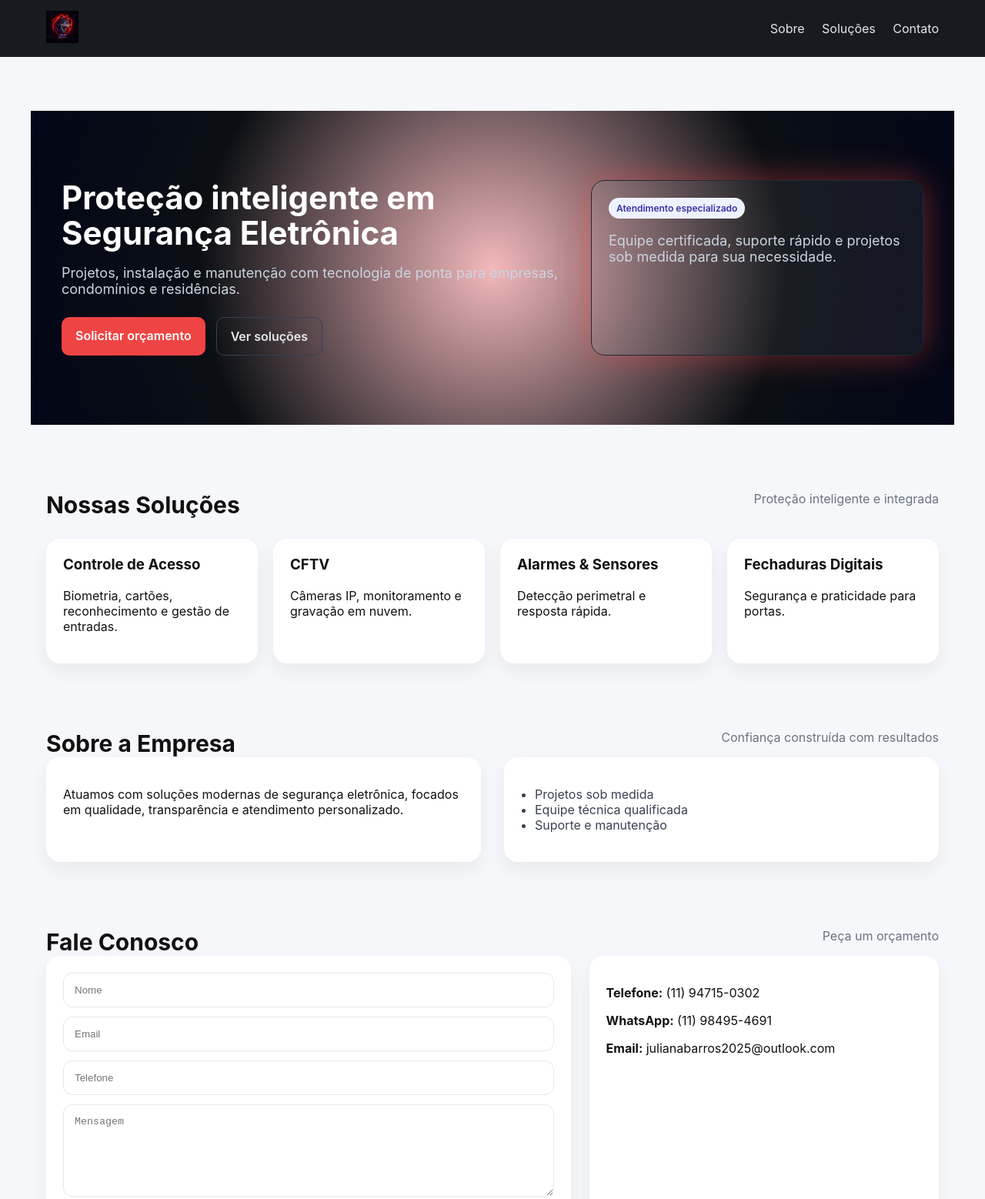
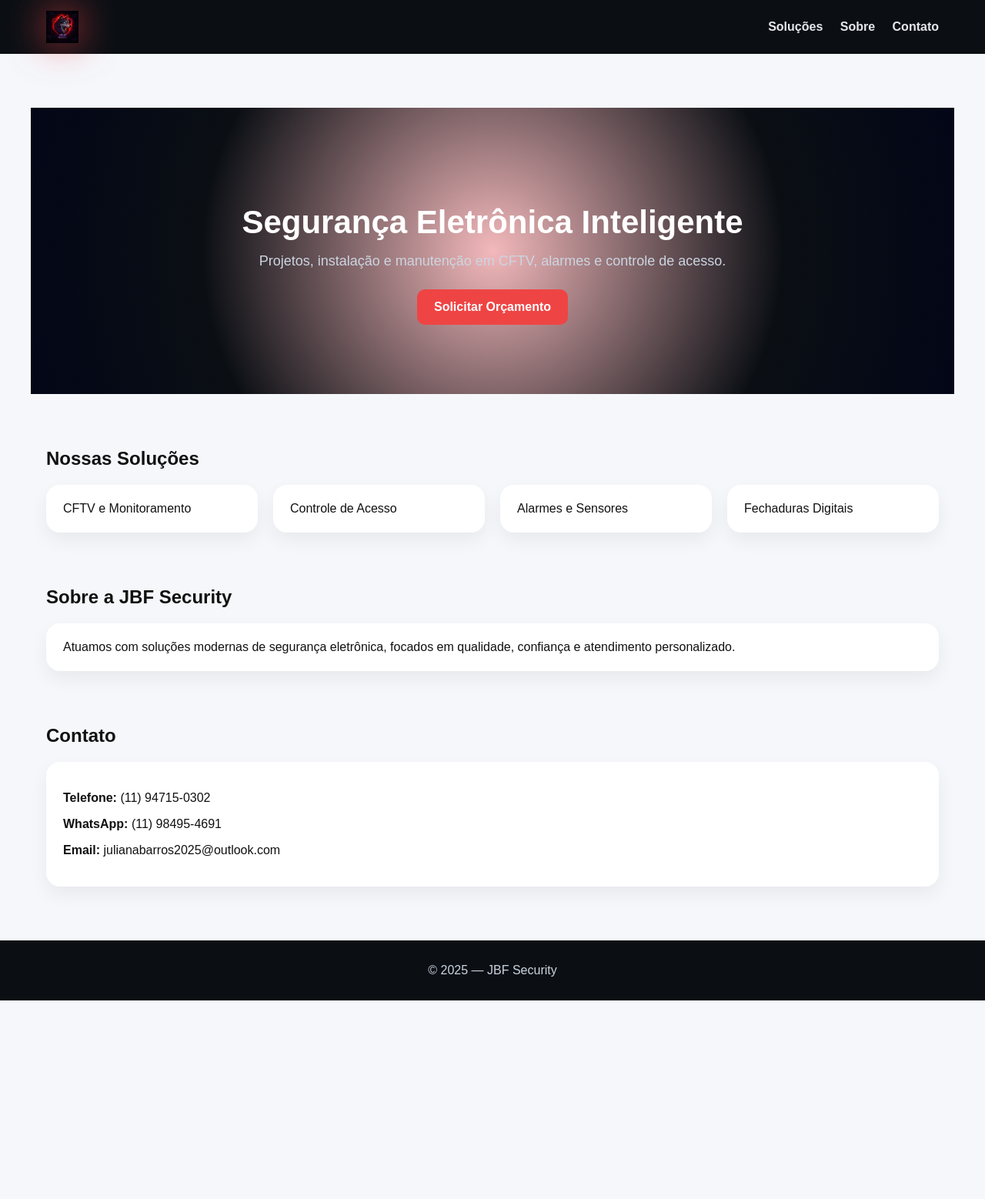
Before and after one commit to rhyan33/JBFsecurity, a plain HTML site: page index.html in a window 1280 px wide. Shown: the top 1558 px of the page at 77% size. After the commit the page ends 1300 px from the top, so only its background shows below. Drawn offline with Linux system fonts and the light colour scheme.

Commit message:
Update index.html

```diff
--- a/index.html
+++ b/index.html
@@ -4,174 +4,173 @@
   <meta charset="UTF-8" />
   <meta name="viewport" content="width=device-width, initial-scale=1.0" />
   <title>JBF Security | Segurança Eletrônica</title>
-  <meta name="description" content="Empresa especializada em soluções de segurança eletrônica: controle de acesso, alarmes, CFTV e proteção perimetral." />
+  <meta name="description" content="Empresa especializada em soluções de segurança eletrônica." />
+
   <style>
-    :root {
-      --primary:#0b0f14;
-      --accent:#ef4444; /* vermelho aura */
-      --muted:#6b7280;
-      --bg:#f5f7fb;
-      --card:#ffffff;
+    :root{
+      --accent:#ef4444;
     }
+
     *{box-sizing:border-box}
-    body{margin:0;font-family:Inter, Arial, sans-serif;background:var(--bg);color:#111}
-    a{text-decoration:none;color:inherit}
+    body{
+      margin:0;
+      font-family:Arial, Helvetica, sans-serif;
+      background:#f5f7fb;
+      color:#111;
+    }
 
-    /* Header */
-    header{position:sticky;top:0;z-index:10;background:rgba(11,15,20,.95);backdrop-filter:saturate(120%) blur(6px)}
-    .nav{max-width:1200px;margin:auto;display:flex;align-items:center;justify-content:space-between;padding:14px 20px;color:#fff}
-    .logo{font-weight:800;letter-spacing:.5px}
-    .menu a{margin-left:18px;color:#e5e7eb}
-    .menu a:hover{color:#fff}
+    /* HEADER */
+    header{
+      background:#0b0f14;
+      position:sticky;
+      top:0;
+      z-index:10;
+    }
 
-    /* Hero */
-    .hero{background:radial-gradient(circle at center, rgba(239,68,68,.35), #0b0f14 60%, #020617);color:#fff}
-    .hero-inner{max-width:1200px;margin:auto;padding:90px 20px;display:grid;grid-template-columns:1.2fr .8fr;gap:40px}
-    .hero h1{font-size:42px;line-height:1.1;margin:0 0 16px}
-    .hero p{color:#cbd5e1;font-size:18px}
-    .cta{margin-top:26px;display:flex;gap:14px}
-    .btn{padding:14px 18px;border-radius:10px;font-weight:600}
-    .btn.primary{background:var(--accent);color:#fff}
-    .btn.ghost{border:1px solid #334155;color:#e5e7eb}
-    .hero-card{box-shadow:0 0 45px rgba(239,68,68,.45);
-    border:1px solid rgba(239,68,68,.35);
-background:rgba(255,255,255,.06);border:1px solid #1f2937;border-radius:18px;padding:22px}
+    .nav{
+      max-width:1200px;
+      margin:auto;
+      display:flex;
+      justify-content:space-between;
+      align-items:center;
+      padding:14px 20px;
+      color:#fff;
+    }
 
-    /* Sections */
-    section{max-width:1200px;margin:70px auto;padding:0 20px}
-    .section-title{display:flex;align-items:end;justify-content:space-between;gap:20px}
-    .section-title h2{font-size:30px;margin:0}
-    .section-title p{color:var(--muted)}
+    /* LOGO + AURA */
+    .logo-img{
+      height:42px;
+      animation:aura 3s infinite ease-in-out;
+    }
 
-    /* Cards */
-    .grid{display:grid;grid-template-columns:repeat(4,1fr);gap:20px;margin-top:26px}
-    .card{background:var(--card);border-radius:18px;padding:22px;box-shadow:0 10px 25px rgba(0,0,0,.06)}
-    .card h3{margin-top:0}
-    .tag{display:inline-block;background:#eef2ff;color:#3730a3;padding:6px 10px;border-radius:999px;font-size:12px;font-weight:600}
+    @keyframes aura{
+      0%{
+        filter:drop-shadow(0 0 8px rgba(239,68,68,.4));
+      }
+      50%{
+        filter:drop-shadow(0 0 30px rgba(239,68,68,.9));
+      }
+      100%{
+        filter:drop-shadow(0 0 8px rgba(239,68,68,.4));
+      }
+    }
 
-    /* About */
-    .about{display:grid;grid-template-columns:1fr 1fr;gap:30px}
-    .about ul{padding-left:18px;color:#374151}
+    .menu a{
+      color:#e5e7eb;
+      margin-left:18px;
+      text-decoration:none;
+      font-weight:600;
+    }
 
-    /* Contact */
-    .contact{display:grid;grid-template-columns:1.2fr .8fr;gap:24px}
-    .contact form{display:grid;gap:12px}
-    input, textarea{padding:14px;border-radius:12px;border:1px solid #e5e7eb}
-    textarea{min-height:120px}
+    /* HERO */
+    .hero{
+      background:radial-gradient(circle at center, rgba(239,68,68,.35), #0b0f14 60%, #020617);
+      color:#fff;
+      padding:90px 20px;
+      text-align:center;
+    }
 
-    /* Footer */
-    footer{background:#0b0f14;color:#cbd5e1}
-    .footer-inner{max-width:1200px;margin:auto;padding:26px 20px;display:grid;grid-template-columns:2fr 1fr 1fr;gap:20px}
+    .hero h1{
+      font-size:42px;
+      margin-bottom:16px;
+    }
 
-    /* Responsive */
-    @media (max-width:900px){
-      .hero-inner{grid-template-columns:1fr}
-      .grid{grid-template-columns:1fr 1fr}
-      .about,.contact{grid-template-columns:1fr}
+    .hero p{
+      color:#cbd5e1;
+      font-size:18px;
+      max-width:700px;
+      margin:auto;
     }
-    @media (max-width:520px){
-      .grid{grid-template-columns:1fr}
-      .hero h1{font-size:34px}
+
+    .btn{
+      display:inline-block;
+      margin-top:26px;
+      background:var(--accent);
+      color:#fff;
+      padding:14px 22px;
+      border-radius:10px;
+      text-decoration:none;
+      font-weight:bold;
+    }
+
+    /* SECTIONS */
+    section{
+      max-width:1200px;
+      margin:70px auto;
+      padding:0 20px;
+    }
+
+    .grid{
+      display:grid;
+      grid-template-columns:repeat(auto-fit,minmax(220px,1fr));
+      gap:20px;
+    }
+
+    .card{
+      background:#fff;
+      padding:22px;
+      border-radius:18px;
+      box-shadow:0 10px 25px rgba(0,0,0,.06);
+    }
+
+    footer{
+      background:#0b0f14;
+      color:#cbd5e1;
+      padding:30px;
+      text-align:center;
     }
   </style>
 </head>
+
 <body>
+
 <header>
   <div class="nav">
-      <div class="logo"><img src="logo-jbf.png" alt="JBF Security" style="height:42px"></div>
+    <img src="logo-jbf.png" alt="JBF Security" class="logo-img">
     <nav class="menu">
+      <a href="#solucoes">Soluções</a>
       <a href="#sobre">Sobre</a>
-        <a href="#solucoes">Soluções</a>
       <a href="#contato">Contato</a>
     </nav>
   </div>
 </header>
 
 <section class="hero">
-    <div class="hero-inner">
-      <div>
-        <h1>Proteção inteligente em Segurança Eletrônica</h1>
-        <p>Projetos, instalação e manutenção com tecnologia de ponta para empresas, condomínios e residências.</p>
-        <div class="cta">
-          <a class="btn primary" href="#contato">Solicitar orçamento</a>
-          <a class="btn ghost" href="#solucoes">Ver soluções</a>
-        </div>
-      </div>
-      <div class="hero-card">
-        <span class="tag">Atendimento especializado</span>
-        <p>Equipe certificada, suporte rápido e projetos sob medida para sua necessidade.</p>
-      </div>
-    </div>
+  <h1>Segurança Eletrônica Inteligente</h1>
+  <p>Projetos, instalação e manutenção em CFTV, alarmes e controle de acesso.</p>
+  <a href="#contato" class="btn">Solicitar Orçamento</a>
 </section>
 
 <section id="solucoes">
-    <div class="section-title">
   <h2>Nossas Soluções</h2>
-      <p>Proteção inteligente e integrada</p>
-    </div>
   <div class="grid">
-      <div class="card"><h3>Controle de Acesso</h3><p>Biometria, cartões, reconhecimento e gestão de entradas.</p></div>
-      <div class="card"><h3>CFTV</h3><p>Câmeras IP, monitoramento e gravação em nuvem.</p></div>
-      <div class="card"><h3>Alarmes & Sensores</h3><p>Detecção perimetral e resposta rápida.</p></div>
-      <div class="card"><h3>Fechaduras Digitais</h3><p>Segurança e praticidade para portas.</p></div>
+    <div class="card">CFTV e Monitoramento</div>
+    <div class="card">Controle de Acesso</div>
+    <div class="card">Alarmes e Sensores</div>
+    <div class="card">Fechaduras Digitais</div>
   </div>
 </section>
 
 <section id="sobre">
-    <div class="section-title">
-      <h2>Sobre a Empresa</h2>
-      <p>Confiança construída com resultados</p>
-    </div>
-    <div class="about">
+  <h2>Sobre a JBF Security</h2>
   <div class="card">
-        <p>Atuamos com soluções modernas de segurança eletrônica, focados em qualidade, transparência e atendimento personalizado.</p>
-      </div>
-      <div class="card">
-        <ul>
-          <li>Projetos sob medida</li>
-          <li>Equipe técnica qualificada</li>
-          <li>Suporte e manutenção</li>
-        </ul>
-      </div>
+    Atuamos com soluções modernas de segurança eletrônica, focados em qualidade,
+    confiança e atendimento personalizado.
   </div>
 </section>
 
 <section id="contato">
-    <div class="section-title">
-      <h2>Fale Conosco</h2>
-      <p>Peça um orçamento</p>
-    </div>
-    <div class="contact">
-      <form class="card">
-        <input placeholder="Nome" required />
-        <input placeholder="Email" type="email" required />
-        <input placeholder="Telefone" />
-        <textarea placeholder="Mensagem"></textarea>
-        <button class="btn primary" type="submit">Enviar</button>
-      </form>
+  <h2>Contato</h2>
   <div class="card">
     <p><strong>Telefone:</strong> (11) 94715-0302</p>
     <p><strong>WhatsApp:</strong> (11) 98495-4691</p>
     <p><strong>Email:</strong> julianabarros2025@outlook.com</p>
   </div>
-    </div>
 </section>
 
 <footer>
-    <div class="footer-inner">
-      <div>
-        <strong>JBF Security</strong>
-        <p>Soluções em segurança eletrônica.</p>
-      </div>
-      <div>
-        <p>Links</p>
-        <a href="#">Política</a><br />
-        <a href="#">Privacidade</a>
-      </div>
-      <div>
-        <p>© 2025</p>
-      </div>
-    </div>
+  © 2025 — JBF Security
 </footer>
+
 </body>
 </html>
```
Lines whose indentation alone changed are shown as unchanged.
